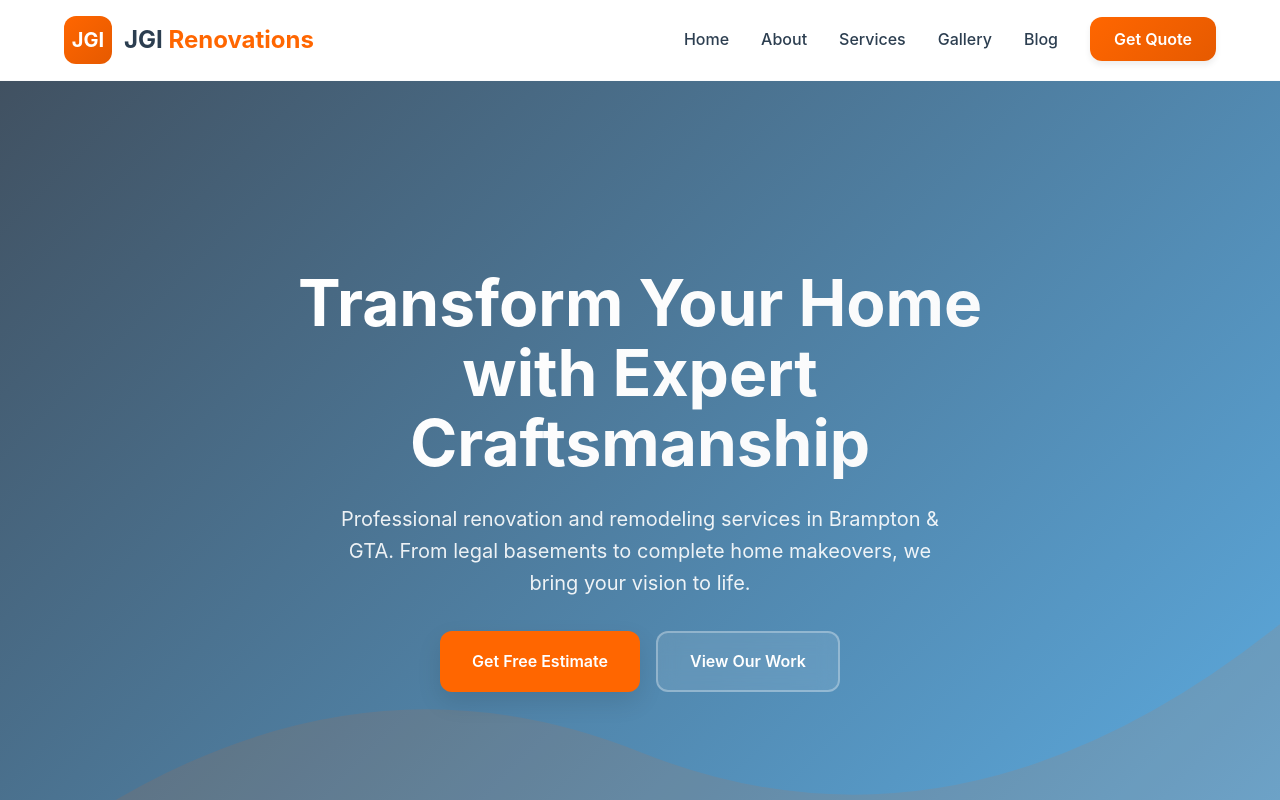
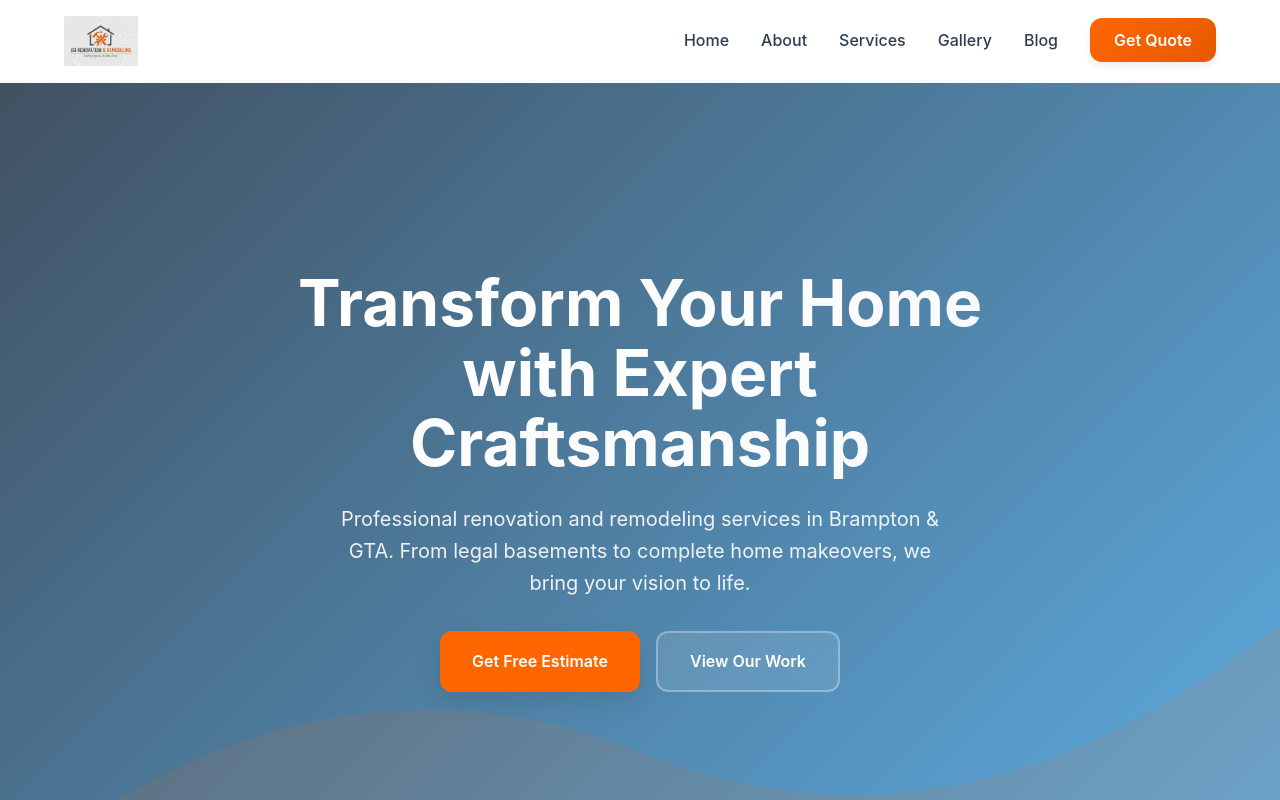
Before and after one commit to jgireno/jgi-renovations, a website: page index.html in a window 1280 px wide. Shown: the top 800 px of the page. Drawn offline with Linux system fonts and the light colour scheme.

Commit message:
logo update

```diff
--- a/index.html
+++ b/index.html
@@ -692,11 +692,8 @@
         <div class="container">
             <nav class="nav">
                 <a href="#home" class="logo">
-                    <div class="logo-icon">JGI</div>
-                    <div class="logo-text">
-                        <span class="primary">JGI</span> <span class="accent">Renovations</span>
-                    </div>
-                </a>
+    <img src="logo.png" alt="JGI Renovation & Remodeling" style="height: 50px; width: auto;">
+</a>
                 <ul class="nav-menu">
                     <li><a href="#home" class="nav-link">Home</a></li>
                     <li><a href="#about" class="nav-link">About</a></li>
@@ -907,7 +904,7 @@
                             <div class="contact-icon">⏰</div>
                             <div style="color: #ffffff; font-size: 1rem;">
                                 <strong style="color: #ffffff; display: block; margin-bottom: 4px;">Business Hours:</strong>
-                                <span style="color: #e8e8e8;">Mon-Fri: 8:00 AM - 6:00 PM</span><br>
+                                <span style="color: #e8e8e8;">Mon-Fri: 9:00 AM - 7:00 PM</span><br>
                                 <span style="color: #e8e8e8;">Sat: 9:00 AM - 4:00 PM</span>
                             </div>
                         </div>
```
